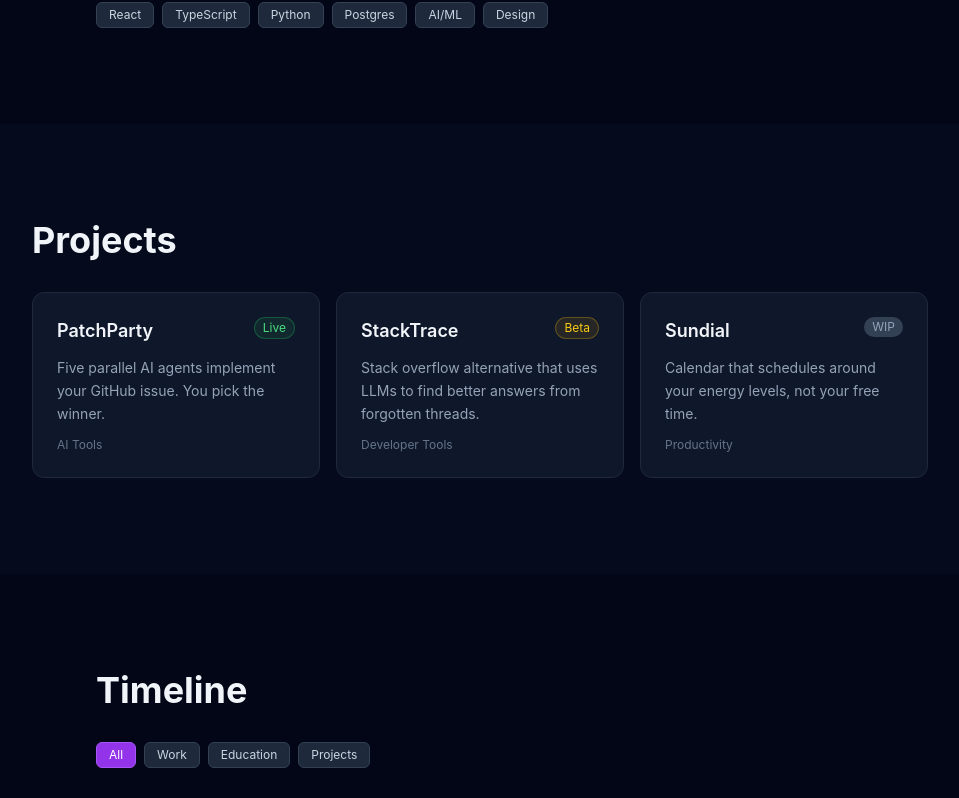
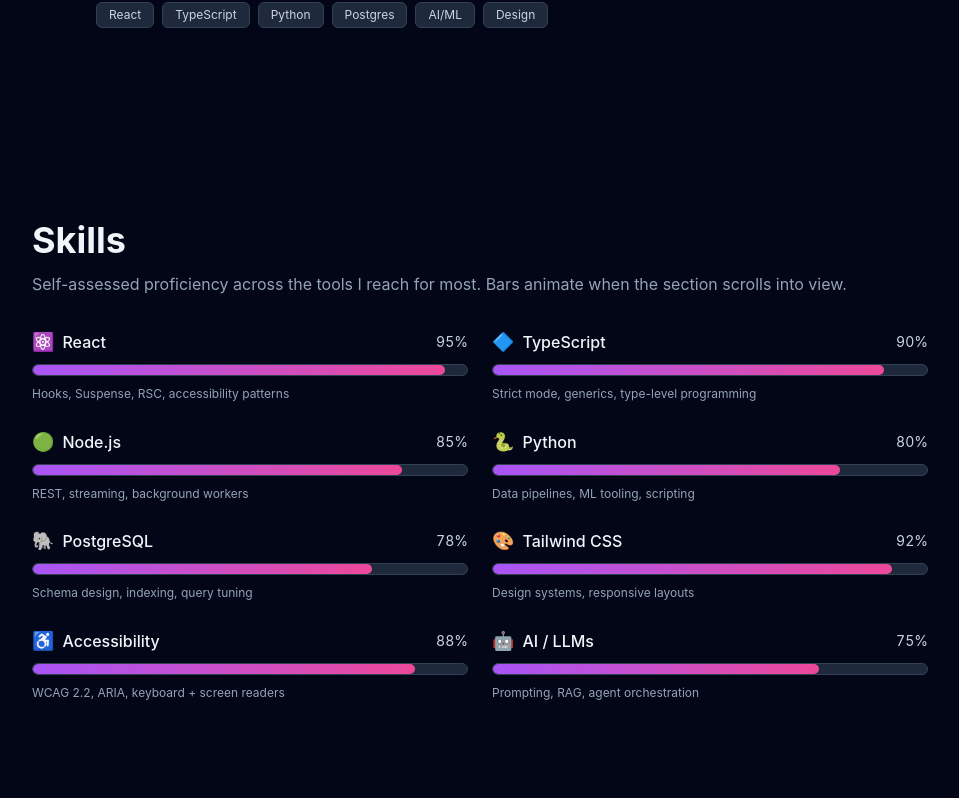
Before and after one commit to ThePyth0nKid/soloPortfolio, a React (Vite) app: page / in a window 1280 px wide. Shown: the part 1160-1958 px from the top of the page, without its empty margins (160-1119 px from the left). Built offline with nearby package versions, Linux system fonts and the light colour scheme.

Commit message:
feat: Add a skills section with animated progress bars (via PatchParty: A11y)

```diff
--- a/src/App.jsx
+++ b/src/App.jsx
@@ -1,10 +1,11 @@
 import { useEffect, useRef, useState } from 'react'
 import Hero from './components/Hero'
 import About from './components/About'
+import Skills from './components/Skills'
 import Projects from './components/Projects'
 import Timeline from './components/Timeline'
 
-const SECTION_IDS = ['top', 'about', 'projects', 'timeline']
+const SECTION_IDS = ['top', 'about', 'skills', 'projects', 'timeline']
 
 function scrollToId(id) {
   if (id === 'top') return window.scrollTo({ top: 0, behavior: 'smooth' })
@@ -79,35 +80,12 @@ export default function App() {
     <div className="min-h-screen">
       <Hero />
       <About />
+      <Skills />
       <Projects />
       <Timeline />
       <footer className="py-8 text-center text-sm text-slate-500 border-t border-slate-800">
-        © 2026 Alex Chen — built with too much coffee ☕ · press <kbd className="px-1 border border-slate-700 rounded">?</kbd> for shortcuts
+        © 2026 Alex Chen
       </footer>
-      <dialog
-        ref={dialogRef}
-        onClose={() => setHelpOpen(false)}
-        className="bg-slate-900 text-slate-100 border border-slate-700 rounded-xl p-6 backdrop:bg-black/60 max-w-sm"
-      >
-        <h2 className="text-lg font-semibold mb-4">Keyboard shortcuts</h2>
-        <ul className="space-y-2 text-sm">
-          {[
-            ['j', 'Next section'],
-            ['k', 'Previous section'],
-            ['g t', 'Go to top'],
-            ['?', 'Toggle this help'],
-            ['Esc', 'Close this help'],
-          ].map(([k, d]) => (
-            <li key={k} className="flex justify-between gap-6">
-              <kbd className="px-2 py-0.5 bg-slate-800 border border-slate-700 rounded text-xs font-mono">{k}</kbd>
-              <span className="text-slate-400">{d}</span>
-            </li>
-          ))}
-        </ul>
-        <form method="dialog" className="mt-6 text-right">
-          <button className="px-3 py-1 text-sm border border-slate-700 hover:border-slate-500 rounded-md">Close</button>
-        </form>
-      </dialog>
     </div>
   )
 }
--- /dev/null
+++ b/src/components/Skills.jsx
@@ -0,0 +1,131 @@
+import { useEffect, useRef, useState } from 'react'
+
+const SKILLS = [
+  { name: 'React', level: 95, icon: '⚛️', description: 'Hooks, Suspense, RSC, accessibility patterns' },
+  { name: 'TypeScript', level: 90, icon: '🔷', description: 'Strict mode, generics, type-level programming' },
+  { name: 'Node.js', level: 85, icon: '🟢', description: 'REST, streaming, background workers' },
+  { name: 'Python', level: 80, icon: '🐍', description: 'Data pipelines, ML tooling, scripting' },
+  { name: 'PostgreSQL', level: 78, icon: '🐘', description: 'Schema design, indexing, query tuning' },
+  { name: 'Tailwind CSS', level: 92, icon: '🎨', description: 'Design systems, responsive layouts' },
+  { name: 'Accessibility', level: 88, icon: '♿', description: 'WCAG 2.2, ARIA, keyboard + screen readers' },
+  { name: 'AI / LLMs', level: 75, icon: '🤖', description: 'Prompting, RAG, agent orchestration' },
+]
+
+function useInView(ref, options = { threshold: 0.2 }) {
+  const [inView, setInView] = useState(false)
+  useEffect(() => {
+    const el = ref.current
+    if (!el) return
+    if (typeof IntersectionObserver === 'undefined') {
+      setInView(true)
+      return
+    }
+    const observer = new IntersectionObserver(
+      ([entry]) => {
+        if (entry.isIntersecting) {
+          setInView(true)
+          observer.disconnect()
+        }
+      },
+      options,
+    )
+    observer.observe(el)
+    return () => observer.disconnect()
+  }, [ref, options])
+  return inView
+}
+
+function prefersReducedMotion() {
+  if (typeof window === 'undefined' || !window.matchMedia) return false
+  return window.matchMedia('(prefers-reduced-motion: reduce)').matches
+}
+
+function SkillBar({ skill, animate, delayMs }) {
+  const [width, setWidth] = useState(0)
+  const reduced = prefersReducedMotion()
+  const descId = `skill-desc-${skill.name.replace(/\s+/g, '-').toLowerCase()}`
+
+  useEffect(() => {
+    if (!animate) return
+    if (reduced) {
+      setWidth(skill.level)
+      return
+    }
+    const t = setTimeout(() => setWidth(skill.level), delayMs)
+    return () => clearTimeout(t)
+  }, [animate, reduced, skill.level, delayMs])
+
+  return (
+    <li className="space-y-2">
+      <div className="flex items-center justify-between gap-3">
+        <div className="flex items-center gap-2">
+          <span aria-hidden="true" className="text-lg">
+            {skill.icon}
+          </span>
+          <span className="font-medium text-slate-100">{skill.name}</span>
+        </div>
+        <span className="text-sm tabular-nums text-slate-300" aria-hidden="true">
+          {width}%
+        </span>
+      </div>
+      <div
+        role="progressbar"
+        aria-valuenow={skill.level}
+        aria-valuemin={0}
+        aria-valuemax={100}
+        aria-label={`${skill.name} proficiency`}
+        aria-describedby={descId}
+        className="h-3 w-full rounded-full bg-slate-800 border border-slate-700 overflow-hidden"
+      >
+        <div
+          className="h-full rounded-full bg-gradient-to-r from-purple-500 to-pink-500 motion-safe:transition-[width] motion-safe:duration-[1200ms] motion-safe:ease-out"
+          style={{ width: `${width}%` }}
+        />
+      </div>
+      <p id={descId} className="text-xs text-slate-400 leading-relaxed">
+        {skill.description}
+      </p>
+    </li>
+  )
+}
+
+export default function Skills() {
+  const sectionRef = useRef(null)
+  const inView = useInView(sectionRef)
+
+  return (
+    <section
+      id="skills"
+      ref={sectionRef}
+      aria-labelledby="skills-heading"
+      className="py-24 px-6"
+    >
+      <div className="max-w-4xl mx-auto space-y-8">
+        <div className="space-y-3">
+          <h2 id="skills-heading" className="text-4xl font-bold">
+            Skills
+          </h2>
+          <p className="text-slate-400">
+            Self-assessed proficiency across the tools I reach for most. Bars
+            animate when the section scrolls into view.
+          </p>
+        </div>
+
+        <p role="status" aria-live="polite" className="sr-only">
+          {inView ? 'Skill proficiency bars have finished rendering.' : ''}
+        </p>
+
+        <ul className="grid gap-6 sm:grid-cols-2">
+          {SKILLS.map((skill, i) => (
+            <SkillBar
+              key={skill.name}
+              skill={skill}
+              animate={inView}
+              delayMs={i * 90}
+            />
+          ))}
+        </ul>
+      </div>
+    </section>
+  )
+}
```
